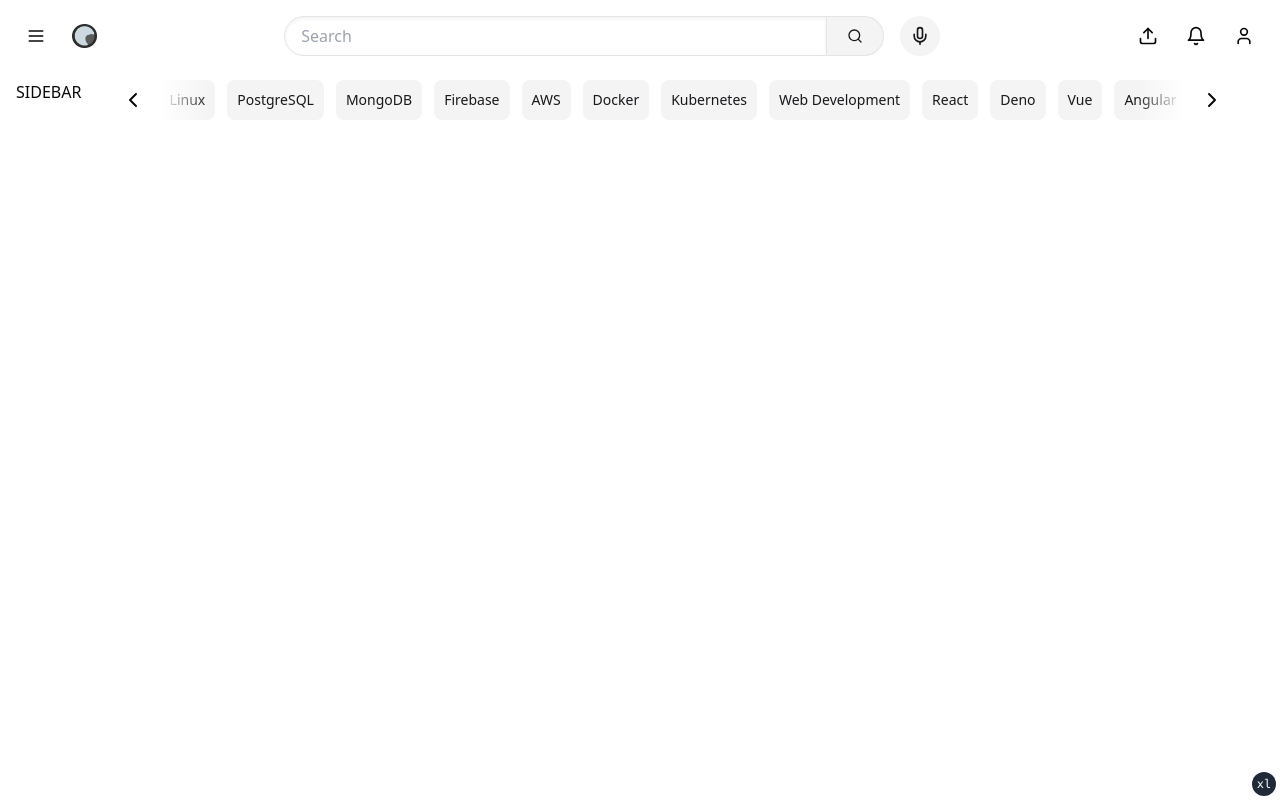
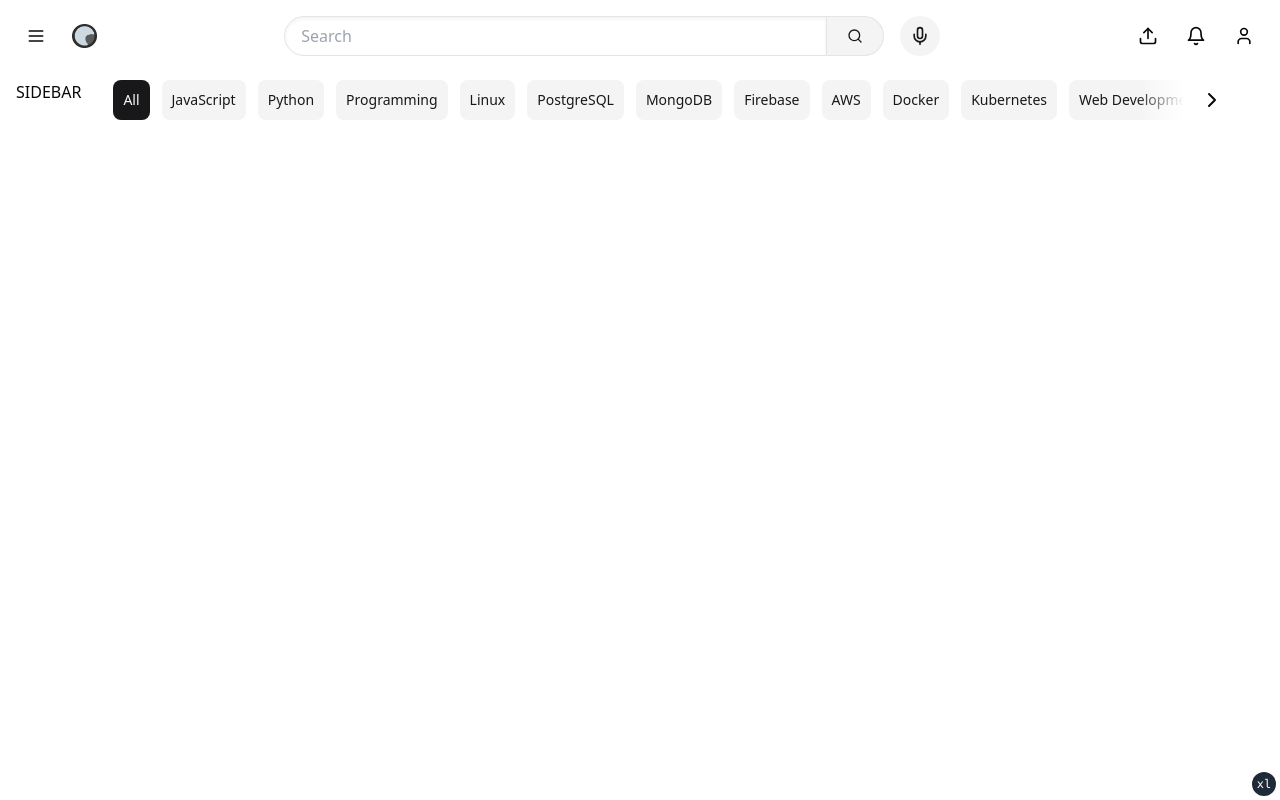
Before and after one commit to jocades/yt-home-gui, a React (Vite) app: page / in a window 1280 px wide. Built offline with nearby package versions, Linux system fonts and the light colour scheme.

Commit message:
modularize hooks

```diff
--- a/src/components/category-list.tsx
+++ b/src/components/category-list.tsx
@@ -1,6 +1,8 @@
 import { ChevronLeftIcon, ChevronRightIcon } from 'lucide-react'
 import { Button } from './ui/button'
-import { useEffect, useReducer, useRef, useState } from 'react'
+import { useEffect, useRef } from 'react'
+import { useToggle } from '@/hooks/use-toggle'
+import { useTranslate } from '@/hooks/use-translate'
 
 interface CategoryListProps {
   categories: string[]
@@ -16,7 +18,7 @@ export function CategoryList(
   const [showLeftArrow, toggleLeftArrow] = useToggle()
   const [showRightArrow, toggleRightArrow] = useToggle()
 
-  const { translate, translateX } = useTranslate({ x: 300, y: 0 })
+  const { translate, translateX } = useTranslate({ x: 0, y: 0 })
 
   const containerRef = useRef<HTMLDivElement>(null)
 
@@ -94,56 +96,3 @@ export function CategoryList(
     </div>
   )
 }
-
-interface Vector {
-  x: number
-  y: number
-}
-
-interface TranslateAction {
-  type: 'x' | 'y'
-  value: number
-}
-
-function translateReducer(state: Vector, action: TranslateAction): Vector {
-  switch (action.type) {
-    case 'x':
-      return { ...state, x: action.value }
-    case 'y':
-      return { ...state, y: action.value }
-    default:
-      return state
-  }
-}
-
-/**
- * Utility hook to translate in X or Y direction forcing a re-render
- */
-function useTranslate(initialValue: Vector) {
-  const [translate, dispatch] = useReducer(translateReducer, initialValue)
-
-  return {
-    translate,
-    translateX: (value: number) => {
-      dispatch({ type: 'x', value })
-    },
-    translateY: (value: number) => {
-      dispatch({ type: 'y', value })
-    },
-  }
-}
-
-// function useToggle(initialValue = false) {
-//   const [value, toggle] = useReducer(
-//     (s: boolean, x?: boolean) => x ?? !s,
-//     initialValue,
-//   )
-//
-//   return [value, toggle] as const
-// }
-
-function useToggle(initialValue = false) {
-  const [value, setValue] = useState(initialValue)
-
-  return [value, (x?: boolean) => setValue((prev) => x ?? !prev)] as const
-}
--- /dev/null
+++ b/src/hooks/use-toggle.ts
@@ -0,0 +1,7 @@
+import { useState } from 'react'
+
+export function useToggle(initialValue = false) {
+  const [value, setValue] = useState(initialValue)
+
+  return [value, (x?: boolean) => setValue((prev) => x ?? !prev)] as const
+}
--- /dev/null
+++ b/src/hooks/use-translate.ts
@@ -0,0 +1,39 @@
+import { useReducer } from 'react'
+
+export interface Vector {
+  x: number
+  y: number
+}
+
+interface TranslateAction {
+  type: 'x' | 'y'
+  value: number
+}
+
+function translateReducer(state: Vector, action: TranslateAction): Vector {
+  switch (action.type) {
+    case 'x':
+      return { ...state, x: action.value }
+    case 'y':
+      return { ...state, y: action.value }
+    default:
+      return state
+  }
+}
+
+/**
+ * Utility hook to translate in X or Y direction forcing a re-render
+ */
+export function useTranslate(initialValue: Vector) {
+  const [translate, dispatch] = useReducer(translateReducer, initialValue)
+
+  return {
+    translate,
+    translateX: (value: number) => {
+      dispatch({ type: 'x', value })
+    },
+    translateY: (value: number) => {
+      dispatch({ type: 'y', value })
+    },
+  }
+}
```
